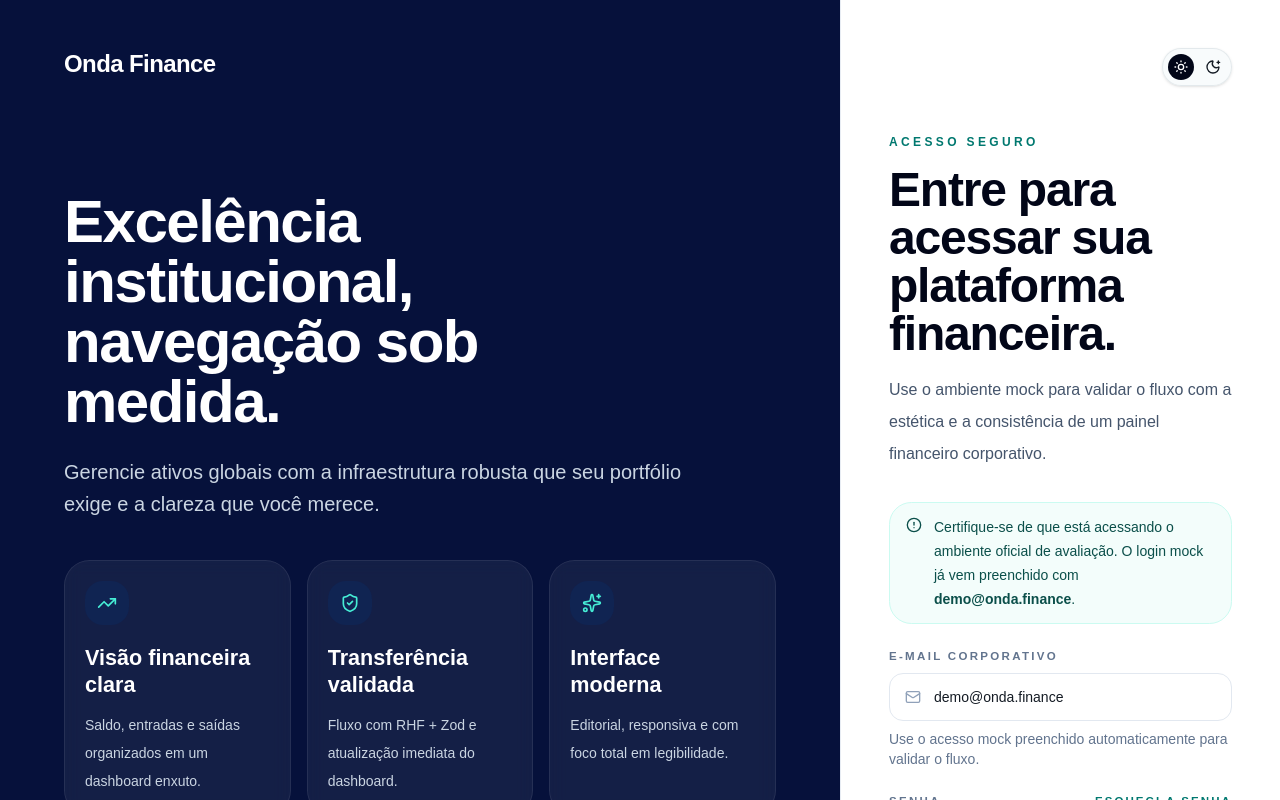
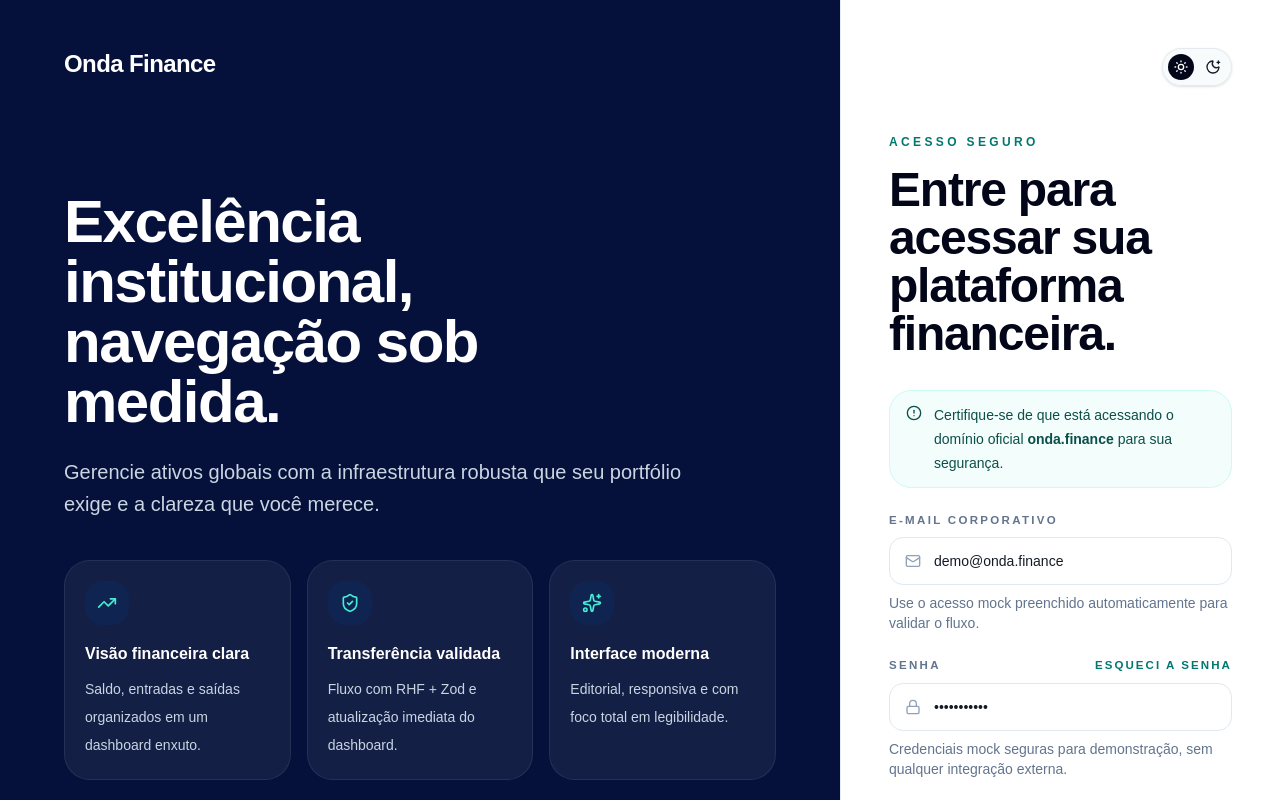
Before and after one commit to jenniffermartinsf/challenge-frontend-onda-finance, a React (Vite) app: page /login in a window 1280 px wide. Shown: the top 800 px of the page. Built offline with nearby package versions, Linux system fonts and the light colour scheme.

Commit message:
refactor: update login form and page for improved clarity and styling

```diff
--- a/src/features/auth/components/login-form.tsx
+++ b/src/features/auth/components/login-form.tsx
@@ -99,9 +99,9 @@ export function LoginForm() {
           <CircleAlert className="mt-0.5 size-4 shrink-0" aria-hidden="true" />
           <div className="min-w-0">
             <p className="leading-6">
-              Certifique-se de que está acessando o ambiente oficial de
-              avaliação. O login mock já vem preenchido com{" "}
-              <span className="font-semibold">{demoCredentials.email}</span>.
+              Certifique-se de que está acessando o domínio oficial{" "}
+              <span className="font-semibold">onda.finance</span> para sua
+              segurança.
             </p>
           </div>
         </div>
--- a/src/features/auth/pages/login-page.tsx
+++ b/src/features/auth/pages/login-page.tsx
@@ -55,16 +55,16 @@ export function LoginPage() {
             <div className="mt-10 grid max-w-[860px] gap-4 md:grid-cols-3">
               {highlights.map(({ description, icon: Icon, title }) => (
                 <article
-                  className="rounded-[1.6rem] border border-white/8 bg-white/6 p-5 backdrop-blur"
+                  className="min-w-0 rounded-[1.6rem] border border-white/8 bg-white/6 p-5 backdrop-blur"
                   key={title}
                 >
                   <div className="flex size-11 items-center justify-center rounded-2xl bg-[#102452] text-teal-300">
                     <Icon className="size-5" aria-hidden="true" />
                   </div>
-                  <h2 className="mt-5 text-[1.35rem] font-semibold leading-tight text-white">
+                  <h2 className="mt-5 break-words text-base leading-[1.15] font-semibold text-white">
                     {title}
                   </h2>
-                  <p className="mt-3 text-sm leading-7 text-slate-300">
+                  <p className="mt-3 text-[0.875rem] leading-7 text-slate-300">
                     {description}
                   </p>
                 </article>
@@ -89,11 +89,6 @@ export function LoginPage() {
                 </h2>
               </div>
 
-              <p className="mt-4 max-w-md text-base leading-8 text-slate-600 dark:text-slate-300">
-                Use o ambiente mock para validar o fluxo com a estética e a
-                consistência de um painel financeiro corporativo.
-              </p>
-
               <div className="mt-8">
                 <LoginForm />
               </div>
```
